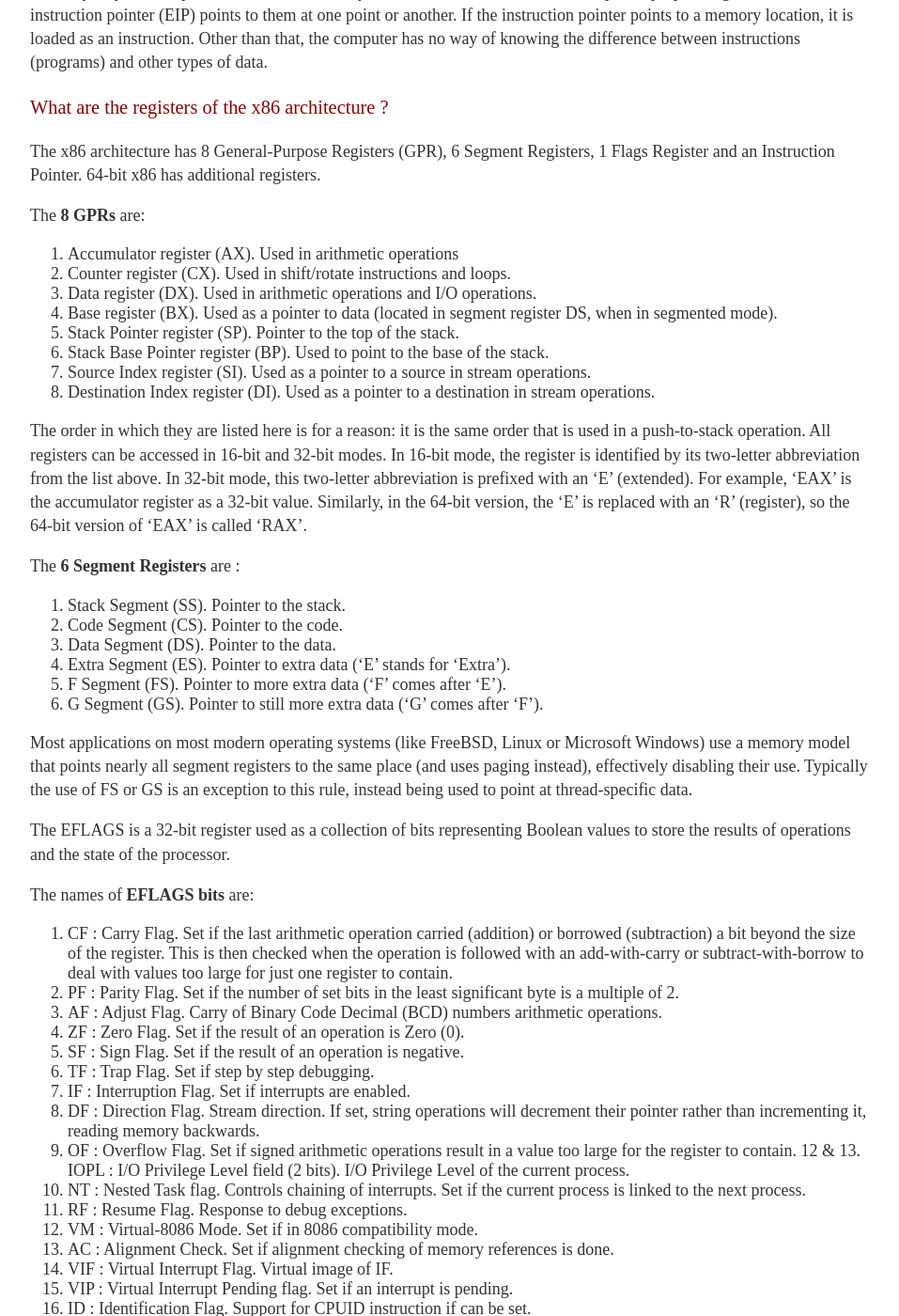
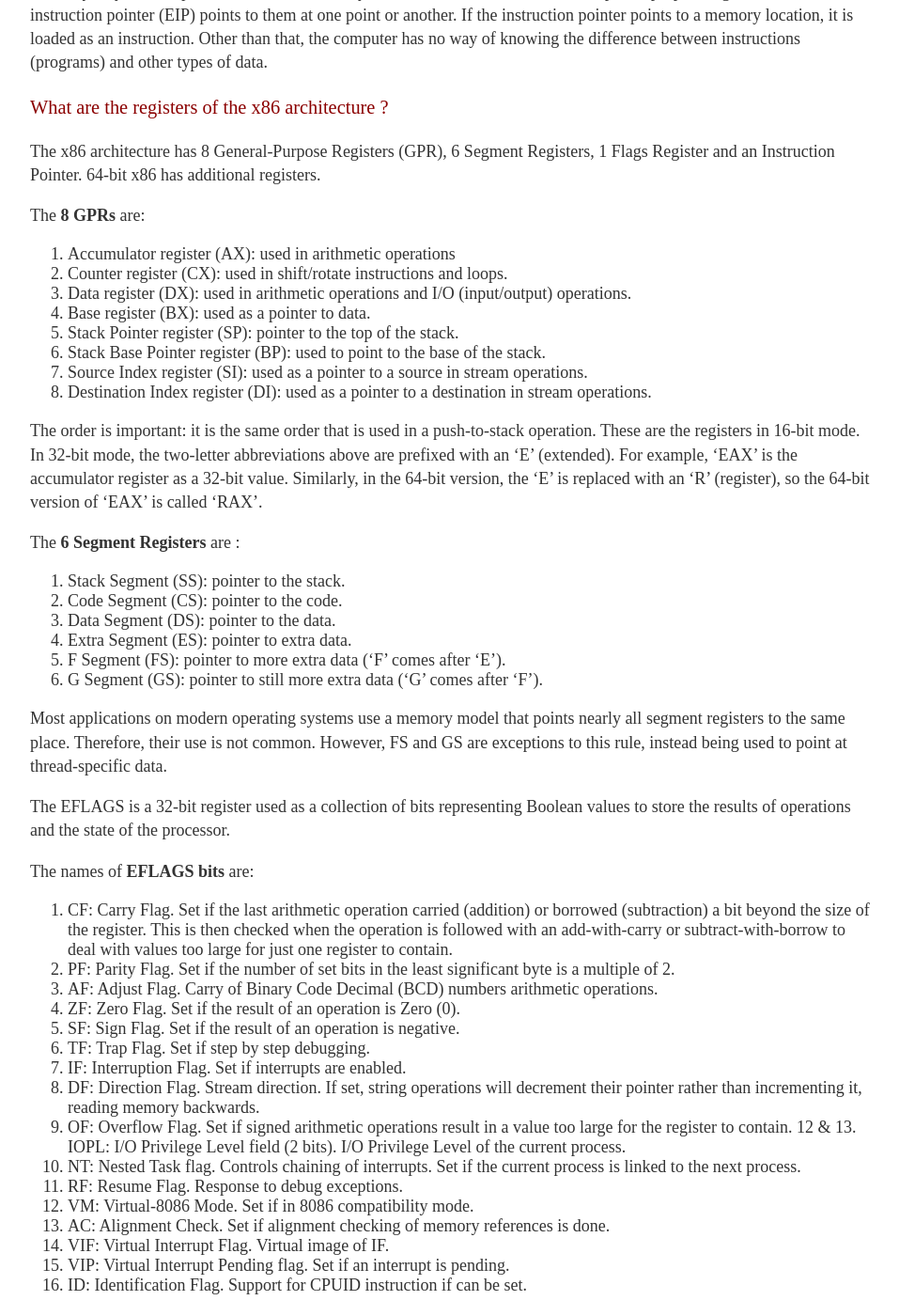
Before and after one commit to jsom1/jsom1.github.io, a Jekyll site: the page built from _summaries/assembly.md, in a window 1280 px wide and 1400 px high, scrolled down 3610 px. Shown: the whole window at 94% size, without its empty margins (160-1117 px from the left). Built offline with Jekyll 4.4.1, drawn with Linux system fonts in a browser that asks for light colours; our own code applies the rules of GitHub Pages for plain Markdown files; some of the changed lines change nothing that is shown; some of the changed text lies outside the part shown.

Commit message:
Update assembly.md

```diff
--- a/_summaries/assembly.md
+++ b/_summaries/assembly.md
@@ -163,59 +163,82 @@
 
 The **8 GPRs** are:
 
-1. Accumulator register (AX). Used in arithmetic operations
-2. Counter register (CX). Used in shift/rotate instructions and loops.
-3. Data register (DX). Used in arithmetic operations and I/O operations.
-4. Base register (BX). Used as a pointer to data (located in segment register DS, when in segmented mode).
-5. Stack Pointer register (SP). Pointer to the top of the stack.
-6. Stack Base Pointer register (BP). Used to point to the base of the stack.
-7. Source Index register (SI). Used as a pointer to a source in stream operations.
-8. Destination Index register (DI). Used as a pointer to a destination in stream operations.
+1. Accumulator register (AX): used in arithmetic operations
+2. Counter register (CX): used in shift/rotate instructions and loops.
+3. Data register (DX): used in arithmetic operations and I/O (input/output) operations.
+4. Base register (BX): used as a pointer to data.
+5. Stack Pointer register (SP): pointer to the top of the stack.
+6. Stack Base Pointer register (BP): used to point to the base of the stack.
+7. Source Index register (SI): used as a pointer to a source in stream operations.
+8. Destination Index register (DI): used as a pointer to a destination in stream operations.
 {:style="color:#333; font-size: 150%;"}
 
-The order in which they are listed here is for a reason: it is the same order that is used in a push-to-stack operation.
-All registers can be accessed in 16-bit and 32-bit modes. In 16-bit mode, the register is identified by its two-letter abbreviation from the list above. In 32-bit mode, this two-letter abbreviation is prefixed with an 'E' (extended). For example, 'EAX' is the accumulator register as a 32-bit value.
+The order is important: it is the same order that is used in a push-to-stack operation. These are the registers in 16-bit mode.  In 32-bit mode, the two-letter abbreviations above are prefixed with an 'E' (extended). For example, 'EAX' is the accumulator register as a 32-bit value.
 Similarly, in the 64-bit version, the 'E' is replaced with an 'R' (register), so the 64-bit version of 'EAX' is called 'RAX'.
 
 The **6 Segment Registers** are :
 
-1. Stack Segment (SS). Pointer to the stack.
-2. Code Segment (CS). Pointer to the code.
-3. Data Segment (DS). Pointer to the data.
-4. Extra Segment (ES). Pointer to extra data ('E' stands for 'Extra').
-5. F Segment (FS). Pointer to more extra data ('F' comes after 'E').
-6. G Segment (GS). Pointer to still more extra data ('G' comes after 'F').
+1. Stack Segment (SS): pointer to the stack.
+2. Code Segment (CS): pointer to the code.
+3. Data Segment (DS): pointer to the data.
+4. Extra Segment (ES): pointer to extra data.
+5. F Segment (FS): pointer to more extra data ('F' comes after 'E').
+6. G Segment (GS): pointer to still more extra data ('G' comes after 'F').
 {:style="color:#333; font-size: 150%;"}
 
-Most applications on most modern operating systems (like FreeBSD, Linux or Microsoft Windows) use a memory model that points nearly all segment registers to the same place (and uses paging instead), effectively disabling their use. Typically the use of FS or GS is an exception to this rule, instead being used to point at thread-specific data.
+Most applications on modern operating systems use a memory model that points nearly all segment registers to the same place. Therefore, their use is not common. However, FS and GS are exceptions to this rule, instead being used to point at thread-specific data.
 
 The EFLAGS is a 32-bit register used as a collection of bits representing Boolean values to store the results of operations and the state of the processor.
 
 The names of **EFLAGS bits** are:
 
-0. CF : Carry Flag. Set if the last arithmetic operation carried (addition) or borrowed (subtraction) a bit beyond the size of the register. This is then checked when the operation is followed with an add-with-carry or subtract-with-borrow to deal with values too large for just one register to contain.
-2. PF : Parity Flag. Set if the number of set bits in the least significant byte is a multiple of 2.
-4. AF : Adjust Flag. Carry of Binary Code Decimal (BCD) numbers arithmetic operations.
-6. ZF : Zero Flag. Set if the result of an operation is Zero (0).
-7. SF : Sign Flag. Set if the result of an operation is negative.
-8. TF : Trap Flag. Set if step by step debugging.
-9. IF : Interruption Flag. Set if interrupts are enabled.
-10. DF : Direction Flag. Stream direction. If set, string operations will decrement their pointer rather than incrementing it, reading memory backwards.
-11. OF : Overflow Flag. Set if signed arithmetic operations result in a value too large for the register to contain.
-12 & 13. IOPL : I/O Privilege Level field (2 bits). I/O Privilege Level of the current process.
-14. NT : Nested Task flag. Controls chaining of interrupts. Set if the current process is linked to the next process.
-16. RF : Resume Flag. Response to debug exceptions.
-17. VM : Virtual-8086 Mode. Set if in 8086 compatibility mode.
-18. AC : Alignment Check. Set if alignment checking of memory references is done.
-19. VIF : Virtual Interrupt Flag. Virtual image of IF.
-20. VIP : Virtual Interrupt Pending flag. Set if an interrupt is pending.
-21. ID : Identification Flag. Support for CPUID instruction if can be set.
+0. CF: Carry Flag. Set if the last arithmetic operation carried (addition) or borrowed (subtraction) a bit beyond the size of the register. This is then checked when the operation is followed with an add-with-carry or subtract-with-borrow to deal with values too large for just one register to contain.
+2. PF: Parity Flag. Set if the number of set bits in the least significant byte is a multiple of 2.
+4. AF: Adjust Flag. Carry of Binary Code Decimal (BCD) numbers arithmetic operations.
+6. ZF: Zero Flag. Set if the result of an operation is Zero (0).
+7. SF: Sign Flag. Set if the result of an operation is negative.
+8. TF: Trap Flag. Set if step by step debugging.
+9. IF: Interruption Flag. Set if interrupts are enabled.
+10. DF: Direction Flag. Stream direction. If set, string operations will decrement their pointer rather than incrementing it, reading memory backwards.
+11. OF: Overflow Flag. Set if signed arithmetic operations result in a value too large for the register to contain.
+12 & 13. IOPL: I/O Privilege Level field (2 bits). I/O Privilege Level of the current process.
+14. NT: Nested Task flag. Controls chaining of interrupts. Set if the current process is linked to the next process.
+16. RF: Resume Flag. Response to debug exceptions.
+17. VM: Virtual-8086 Mode. Set if in 8086 compatibility mode.
+18. AC: Alignment Check. Set if alignment checking of memory references is done.
+19. VIF: Virtual Interrupt Flag. Virtual image of IF.
+20. VIP: Virtual Interrupt Pending flag. Set if an interrupt is pending.
+21. ID: Identification Flag. Support for CPUID instruction if can be set.
 {:style="color:#333; font-size: 150%;"}
 
-Instruction pointer
-The EIP register contains the address of the next instruction to be executed if no branching is done.
+
+Finally, the **Instruction pointer** (EIP) register contains the address of the next instruction to be executed if no branching is done.
 EIP can only be read through the stack after a call instruction.
 
+What is a stack ?
+{:style="color:DarkRed; font-size: 170%;"}
+It's a data structure used to store objects. Items can be added using a **push** operation, and retrieved with a **pop** operation. An object added comes to the top of the stack. Items can be removed from the top (*LIFO -> Last In, First Out*) or from the bottom (*FIFO -> First In, First Out*) of the stack.\\
+If a stack runs out of memory (i.e if it's full, no more object can be pushed), it will cause a **stack overflow**.
+
+How does the processor access data ?
+{:style="color:DarkRed; font-size: 170%;"}
+The ways a processor access data are called **addressing modes**. The **6 most important addressing modes** are:
+
+1. Immediate mode: it's the simplest mode, because the data to access is embedded in the instruction itself. For example, to initialize a register to 0, we give it the number 0 instead of giving an address to read the 0 from.
+
+2. Register addressing mode: the instruction contains a register to access, rather than a memory location.
+
+3. Direct addressing mode: the instruction contains the memory address to access. Example: we can ask the computer to load a register with the data at address 2000. It would go directly to byte 2000 and copy the contents into the register.
+
+4. Indexed addressing mode: the instruction contains the memory address to access, but also specifies an index register to offset that address.\\
+Example: we specify address 2000 and an index register. If the index register contains the number 20, the actual address the data is loaded from would be 2020 (useful to cycle between numbers with an index).\\
+On x86 processors, we can also specify a multiplier for the index (allows to access memory a byte at a time, or a word at a time (4 bytes)).\\
+Example : if we want to access the 4th byte from location 2000, we would load our index register with 3 (counting start at 0), and set the multiiplier to 1. This would get us location 2003.
+
+5. Indirect addressing mode: the instruction contains a register that contains a pointer to where the data should be accessed.\\
+Example: if we specify the %eax register, and that this register contains the value 4, the value contained at memory location 4 would be used.
+
+6. Base-pointer addressing mode: similar to indirect addressing, but we also include a number called the *offset* to add to the register's value before using it for lookup. This mode will be widely used in the book.
 
 # Your First Programs
 
```
